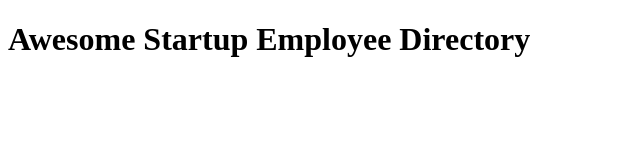
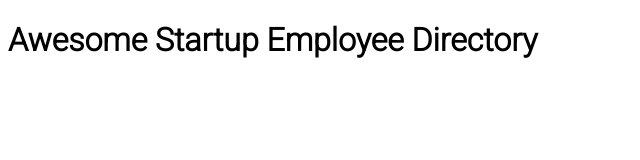
Before and after one commit to lexborelli/Employee-directory, a plain HTML site: page index.html in a window 1280 px wide. Shown: the whole page, without its empty margins (0-640 px from the left). Drawn offline with Linux system fonts and the light colour scheme.

Commit message:
added css fonts

```diff
--- a/css/styles.css
+++ b/css/styles.css
@@ -1,4 +1,9 @@
+* {
+    box-sizing: border-box;
+}
+
 body {
+    font-family: 'Roboto', sans-serif;
     position: relative;
 }
 
```
